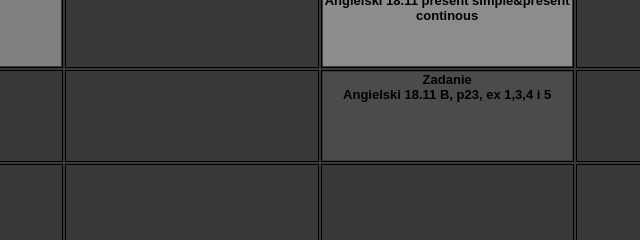
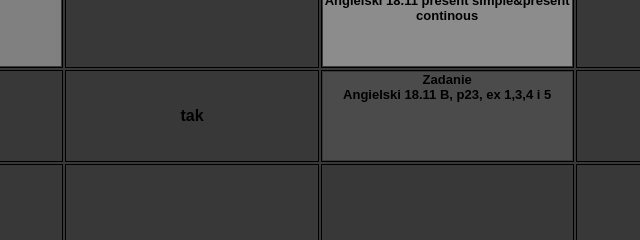
Before and after one commit to casper53/sip.github.io, a plain HTML site: page index.html in a window 1280 px wide. Shown: the part 241-481 px from the top of the page, 448-1088 px from the left. Drawn offline with Linux system fonts and the light colour scheme.

Commit message:
Update index.html

```diff
--- a/index.html
+++ b/index.html
@@ -31,7 +31,7 @@
         <tr >
             <th></th>
             <th></th>
-            <th></th>
+            <th>tak</th>
             <th><div class="zadanie">Zadanie <br> Angielski 18.11 B, p23, ex 1,3,4 i 5</div></th>
             <th></th>
         </tr>
```
